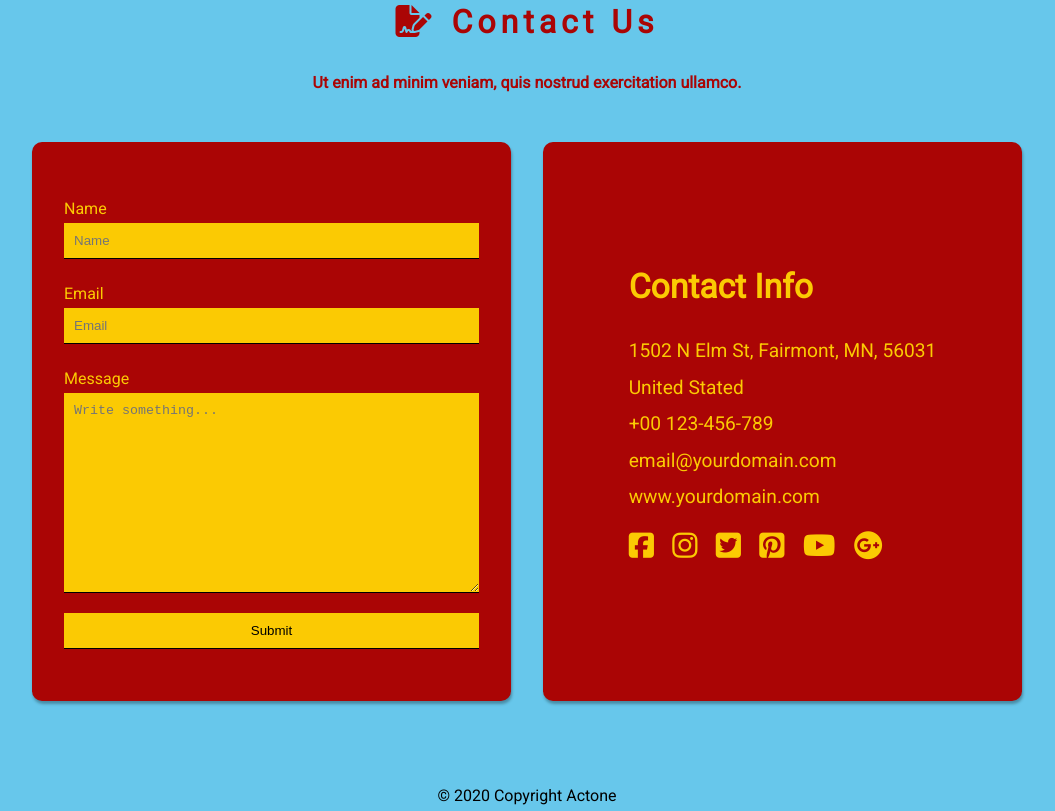
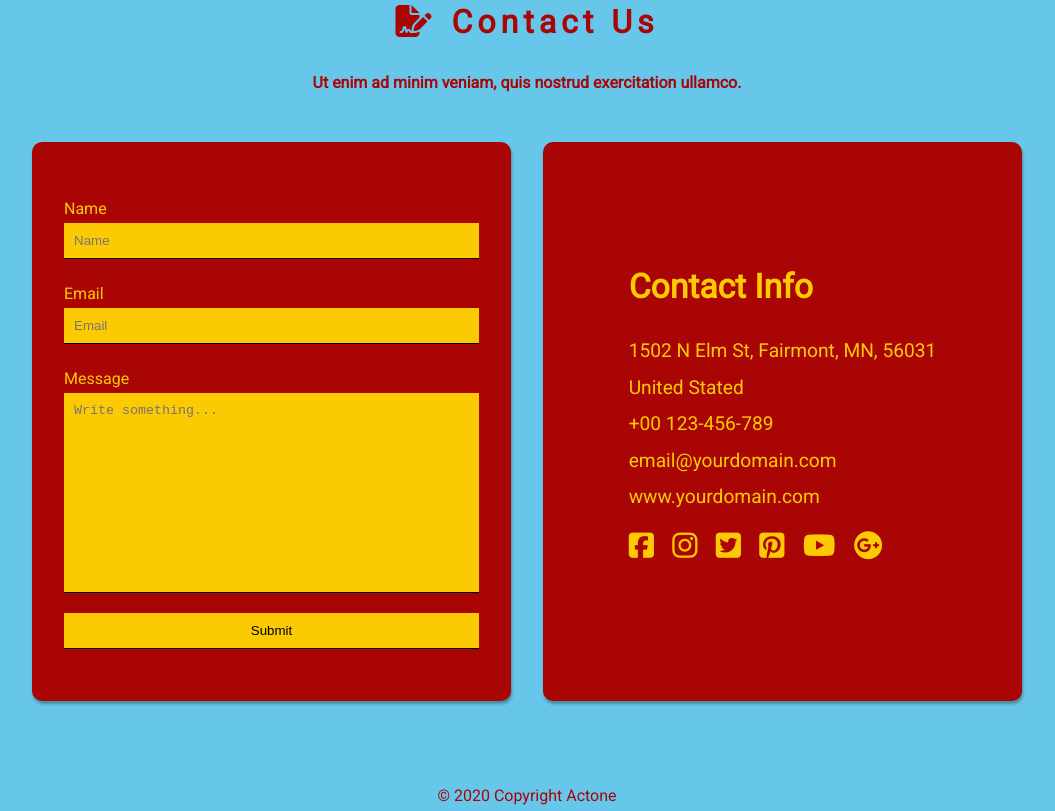
Before and after one commit to kingsfull123/Actone, a plain HTML site: page index.html in a window 1280 px wide. Shown: the part 5659-6470 px from the top of the page, without its empty margins (113-1168 px from the left). Drawn offline with Linux system fonts and the light colour scheme.

Commit message:
contact form updated

```diff
--- a/styles.css
+++ b/styles.css
@@ -488,7 +488,7 @@ header {
   display: block;
   border: none;
   padding: 5px 0;
-  outlet: none;
+  outline: none;
 }
 
 .label__input {
@@ -505,6 +505,10 @@ header {
   border-bottom: 1px solid #000;
   width: 100%;
   padding: 10px;
+}
+
+textarea {
+  resize: none;
 }
 
 .contact__info {
@@ -545,6 +549,7 @@ footer {
   height: 30px;
   line-height: 30px;
   background-color: var(--main-blue);
+  color: var(--main-red);
 }
 
 /* End of Footer Styling */
```
